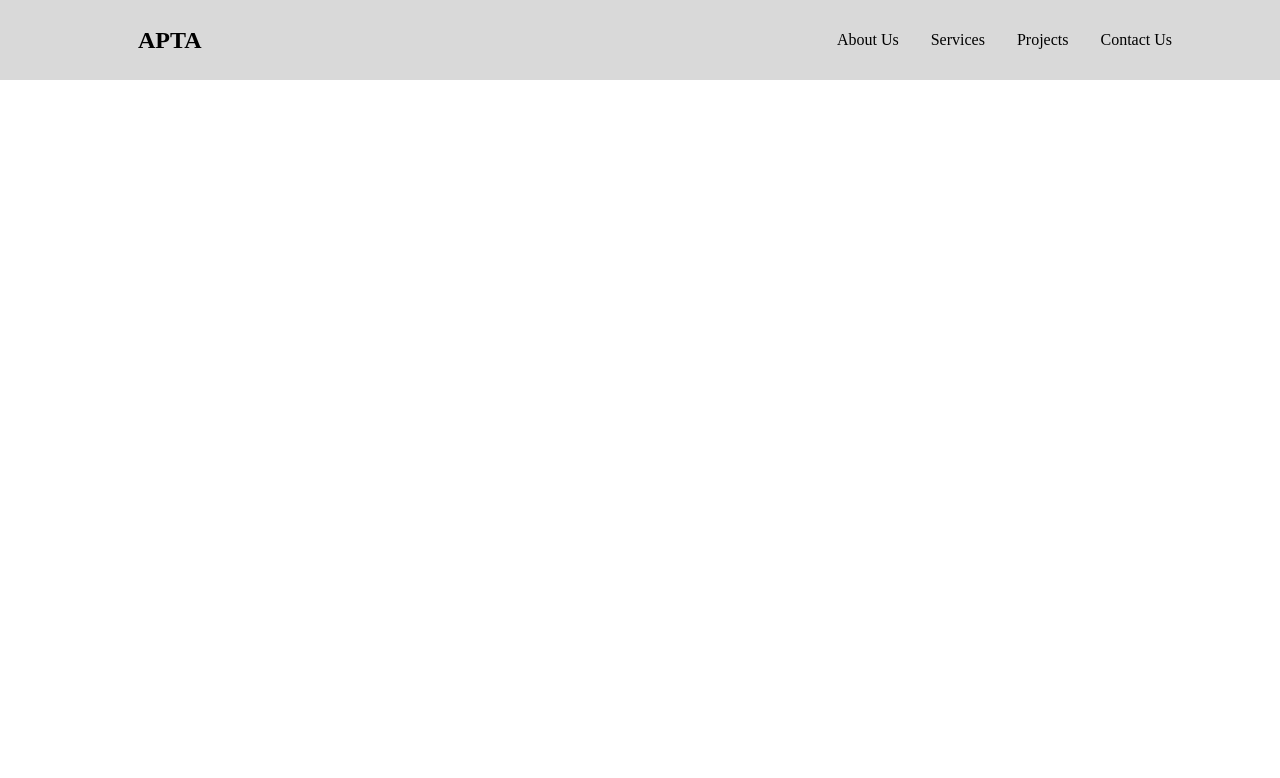
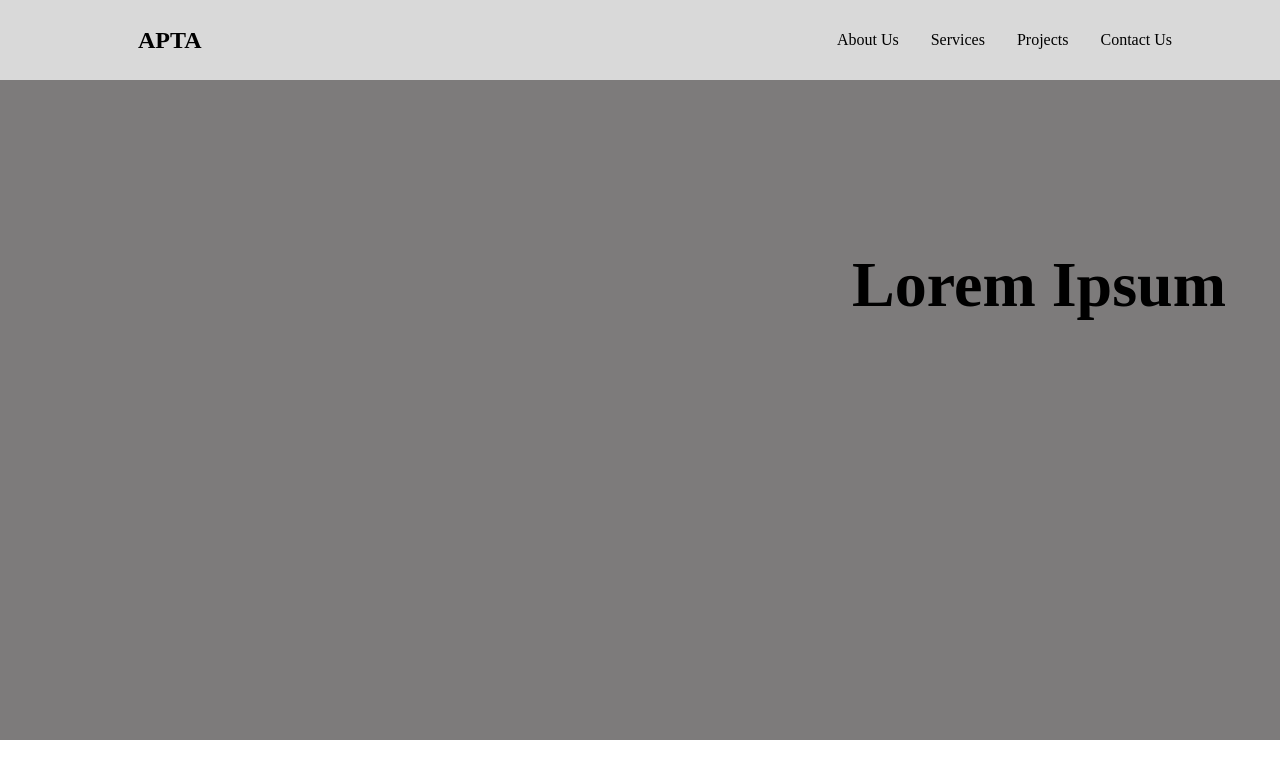
Before and after one commit to Raffiza/apta_landing, a React (Create React App) app: page / in a window 1280 px wide. Shown: the top 778 px of the page. Built offline with nearby package versions, Linux system fonts and the light colour scheme.

Commit message:
feat : add banner section

```diff
--- /dev/null
+++ b/src/components/body/BannerSection/BannerElements.js
@@ -0,0 +1,58 @@
+import styled from "styled-components";
+
+export const BannerContainer = styled.div`
+  background-color: #000;
+  display: flex;
+  justify-content: right;
+  align-items: flex-start;
+  padding: 0 30px;
+  height: 660px;
+  position: relative;
+  z-index: 1;
+
+  @media screen and (max-width: 768px){
+    justify-content: center;
+    align-items: center;
+  }
+`;
+
+export const BannerBg = styled.image`
+  position: absolute;
+  top: 0;
+  right: 0;
+  bottom: 0;
+  left: 0;
+  width: 100%;
+  height: 100%;
+  overflow: hidden;
+  background: #7d7b7b;
+`;
+
+export const BannerContent = styled.div`
+    z-index: 3;
+    max-width: 1200px;
+    position: absolute;
+    padding: 8px 24px;
+    display: flex;
+    flex-direction: column;
+    align-items: flex-end;
+    margin-top: 160px;
+
+    @media screen and (max-width: 768px) {
+        margin-top: 0px;
+    }
+`
+
+export const BannerH1 = styled.h1`
+    color: #000;
+    font-size:64px;
+    text-align: right;
+
+    @media screen and (max-width: 768px) {
+        font-size: 58px;
+    }
+
+    @media screen and (max-width: 480px) {
+        font-size: 50px;
+    }
+`
--- /dev/null
+++ b/src/components/body/BannerSection/index.js
@@ -0,0 +1,14 @@
+import React from 'react'
+import { BannerContainer,BannerBg,BannerContent,BannerH1 } from './BannerElements'
+
+
+export const BannerSection = () => {
+  return (
+    <BannerContainer id="banner">
+        <BannerBg/>
+        <BannerContent>
+            <BannerH1>Lorem Ipsum</BannerH1>
+        </BannerContent>
+    </BannerContainer>
+  )
+}
--- a/src/pages/index.js
+++ b/src/pages/index.js
@@ -1,6 +1,7 @@
 import React, { useState } from "react";
 import { Sidebar } from "../components/sidebar";
 import { Navbar } from "../components/navbar";
+import { BannerSection } from "../components/body/BannerSection";
 
 export const Home = () => {
   const [isOpen, setIsOpen] = useState(false);
@@ -12,6 +13,7 @@ export const Home = () => {
     <>
       <Sidebar isOpen={isOpen} toggle={toggle} />
       <Navbar toggle={toggle}/>
+      <BannerSection/>
     </>
   );
 };
```
